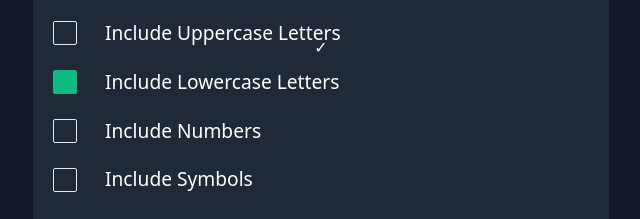
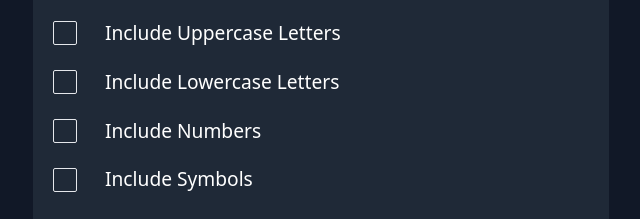
Before and after one commit to AbdullahHamadax/password-generator, a plain HTML site: page index.html in a window 1280 px wide. Shown: the part 353-572 px from the top of the page, 319-959 px from the left. Drawn offline with nearby package versions, Linux system fonts and the light colour scheme.

Commit message:
Still trying to fix IOS issue

```diff
--- a/index.html
+++ b/index.html
@@ -36,24 +36,8 @@
       }
 
       input[type="checkbox"] {
-        -webkit-appearance: none;
         -moz-appearance: none;
         appearance: none;
-      }
-
-      input[type="checkbox"]:checked {
-        background-color: #10b981;
-        border-color: #10b981;
-      }
-
-      input[type="checkbox"]:checked::after {
-        content: "✓";
-        font-size: 16px;
-        position: absolute;
-        top: 50%;
-        left: 50%;
-        transform: translate(-50%, -50%);
-        color: white;
       }
     </style>
     <title>Password generator</title>
```
